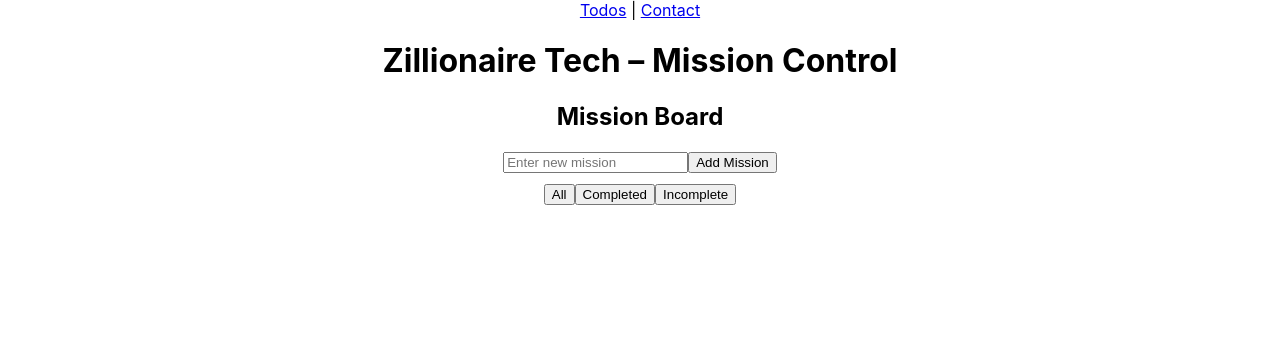
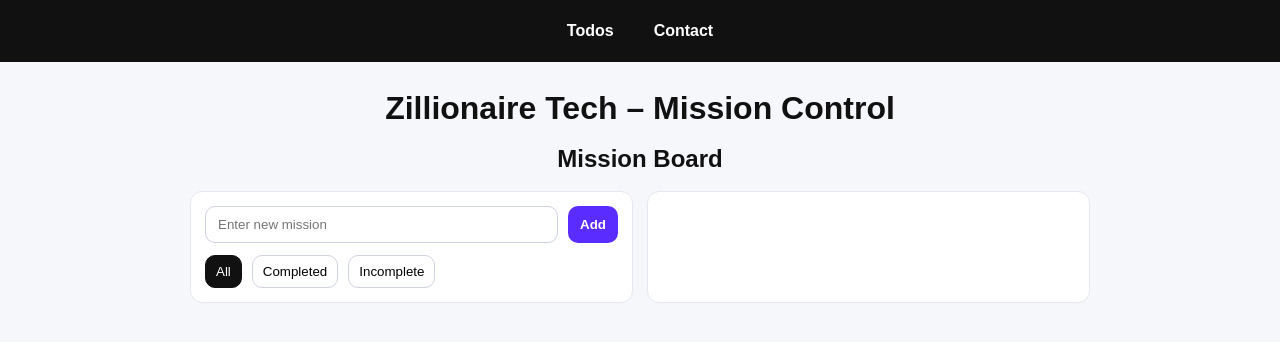
Before and after one commit to gordon-derek9/zillionaire-mission-control, a React (Create React App) app: page /todos in a window 1280 px wide. Shown: the top 342 px of the page. Built offline with nearby package versions, Linux system fonts and the light colour scheme.

Commit message:
style layout and improve todos UI

```diff
--- a/src/App.css
+++ b/src/App.css
@@ -1,38 +1,150 @@
+/* Mission Control global layout */
 .App {
+  min-height: 100vh;
+  font-family: Arial, Helvetica, sans-serif;
+  background: #f6f7fb;
+  color: #111;
+}
+
+/* Top nav bar */
+.navbar {
+  display: flex;
+  justify-content: center;
+  gap: 16px;
+  padding: 14px 18px;
+  background: #111;
+}
+
+.navbar a {
+  color: #fff;
+  text-decoration: none;
+  font-weight: 700;
+  padding: 8px 12px;
+  border-radius: 8px;
+}
+
+.navbar a:hover {
+  background: #2b2b2b;
+}
+
+/* Page container */
+.container {
+  max-width: 900px;
+  margin: 0 auto;
+  padding: 18px;
+}
+
+.pageTitle {
+  margin: 10px 0 18px;
   text-align: center;
 }
 
-.App-logo {
-  height: 40vmin;
-  pointer-events: none;
+/* Side-by-side requirement */
+.missionGrid {
+  display: grid;
+  grid-template-columns: 1fr 1fr;
+  gap: 14px;
 }
 
-@media (prefers-reduced-motion: no-preference) {
-  .App-logo {
-    animation: App-logo-spin infinite 20s linear;
+/* Card look */
+.card {
+  background: #fff;
+  border: 1px solid #e6e7ee;
+  border-radius: 12px;
+  padding: 14px;
+}
+
+/* Form styling */
+.missionForm {
+  display: flex;
+  gap: 10px;
+}
+
+.missionForm input {
+  flex: 1;
+  padding: 10px 12px;
+  border: 1px solid #cfd3e1;
+  border-radius: 10px;
+  outline: none;
+}
+
+.missionForm button {
+  padding: 10px 12px;
+  border: none;
+  border-radius: 10px;
+  background: #5b2cff;
+  color: #fff;
+  font-weight: 700;
+  cursor: pointer;
+}
+
+.missionForm button:hover {
+  opacity: 0.92;
+}
+
+/* Filter buttons */
+.filters {
+  display: flex;
+  gap: 10px;
+  margin-top: 12px;
+  flex-wrap: wrap;
+}
+
+.filters button {
+  padding: 8px 10px;
+  border: 1px solid #cfd3e1;
+  border-radius: 10px;
+  background: #fff;
+  cursor: pointer;
+}
+
+.filters button.active {
+  background: #111;
+  color: #fff;
+  border-color: #111;
+}
+
+/* Mission list */
+.missionList {
+  list-style: none;
+  padding: 0;
+  margin: 0;
+}
+
+.missionItem {
+  display: flex;
+  justify-content: space-between;
+  align-items: center;
+  gap: 10px;
+  padding: 10px;
+  border-bottom: 1px solid #eee;
+}
+
+.missionText {
+  cursor: pointer;
+}
+
+.missionText.completed {
+  text-decoration: line-through;
+  opacity: 0.6;
+}
+
+.removeBtn {
+  border: none;
+  background: #ff3b30;
+  color: #fff;
+  padding: 8px 10px;
+  border-radius: 10px;
+  cursor: pointer;
+}
+
+.removeBtn:hover {
+  opacity: 0.92;
+}
+
+/* Responsive */
+@media (max-width: 700px) {
+  .missionGrid {
+    grid-template-columns: 1fr;
   }
 }
-
-.App-header {
-  background-color: #282c34;
-  min-height: 100vh;
-  display: flex;
-  flex-direction: column;
-  align-items: center;
-  justify-content: center;
-  font-size: calc(10px + 2vmin);
-  color: white;
-}
-
-.App-link {
-  color: #61dafb;
-}
-
-@keyframes App-logo-spin {
-  from {
-    transform: rotate(0deg);
-  }
-  to {
-    transform: rotate(360deg);
-  }
-}
--- a/src/App.js
+++ b/src/App.js
@@ -7,17 +7,19 @@ function App() {
   return (
     <Router>
       <div className="App">
-        <nav>
-          <Link to="/todos">Todos</Link> |{" "}
+        <nav className="navbar">
+          <Link to="/todos">Todos</Link>
           <Link to="/contact">Contact</Link>
         </nav>
 
-        <h1>Zillionaire Tech – Mission Control</h1>
+        <div className="container">
+          <h1 className="pageTitle">Zillionaire Tech – Mission Control</h1>
 
-        <Routes>
-          <Route path="/todos" element={<Todos />} />
-          <Route path="/contact" element={<Contact />} />
-        </Routes>
+          <Routes>
+            <Route path="/todos" element={<Todos />} />
+            <Route path="/contact" element={<Contact />} />
+          </Routes>
+        </div>
       </div>
     </Router>
   );
--- a/src/pages/Todos.js
+++ b/src/pages/Todos.js
@@ -7,7 +7,6 @@ function Todos() {
 
   const handleSubmit = (e) => {
     e.preventDefault();
-
     if (newTodo.trim() === '') return;
 
     setTodos([...todos, { text: newTodo, completed: false }]);
@@ -27,50 +26,75 @@ function Todos() {
   const filteredTodos = todos.filter((todo) => {
     if (filter === 'completed') return todo.completed;
     if (filter === 'incomplete') return !todo.completed;
-    return true; // all
+    return true;
   });
 
   return (
     <div>
-      <h2>Mission Board</h2>
+      <h2 className="pageTitle">Mission Board</h2>
 
-      <form onSubmit={handleSubmit}>
+      <div className="missionGrid">
+        {/* Left column */}
+        <div className="card">
+          <form className="missionForm" onSubmit={handleSubmit}>
             <input
               type="text"
               placeholder="Enter new mission"
               value={newTodo}
               onChange={(e) => setNewTodo(e.target.value)}
             />
-        <button type="submit">Add Mission</button>
+            <button type="submit">Add</button>
           </form>
 
-      <div style={{ marginTop: '10px' }}>
-        <button onClick={() => setFilter('all')}>All</button>
-        <button onClick={() => setFilter('completed')}>Completed</button>
-        <button onClick={() => setFilter('incomplete')}>Incomplete</button>
+          <div className="filters">
+            <button
+              className={filter === 'all' ? 'active' : ''}
+              onClick={() => setFilter('all')}
+            >
+              All
+            </button>
+            <button
+              className={filter === 'completed' ? 'active' : ''}
+              onClick={() => setFilter('completed')}
+            >
+              Completed
+            </button>
+            <button
+              className={filter === 'incomplete' ? 'active' : ''}
+              onClick={() => setFilter('incomplete')}
+            >
+              Incomplete
+            </button>
+          </div>
         </div>
 
-      <ul>
+        {/* Right column */}
+        <div className="card">
+          <ul className="missionList">
             {filteredTodos.map((todo, index) => (
-          <li key={index}>
+              <li key={index} className="missionItem">
                 <span
+                  className={`missionText ${
+                    todo.completed ? 'completed' : ''
+                  }`}
                   onClick={() => toggleComplete(index)}
-              style={{
-                textDecoration: todo.completed ? 'line-through' : 'none',
-                cursor: 'pointer',
-                marginRight: '10px',
-              }}
                 >
                   {todo.text}
                 </span>
 
-            <button type="button" onClick={() => removeTodo(index)}>
+                <button
+                  className="removeBtn"
+                  type="button"
+                  onClick={() => removeTodo(index)}
+                >
                   Remove
                 </button>
               </li>
             ))}
           </ul>
         </div>
+      </div>
+    </div>
   );
 }
 
```
Lines whose indentation alone changed are shown as unchanged.
